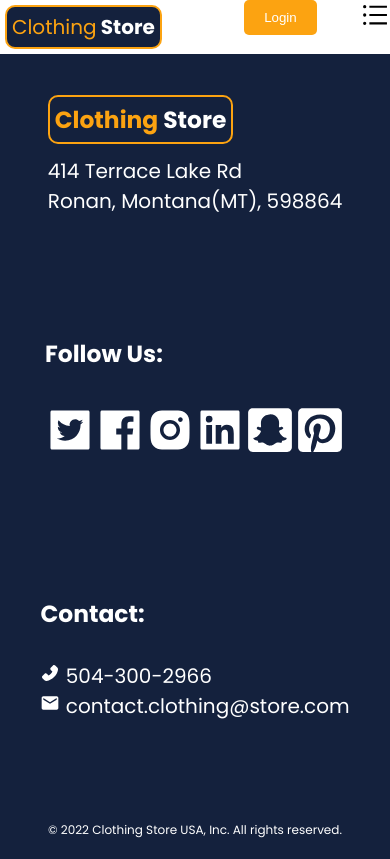
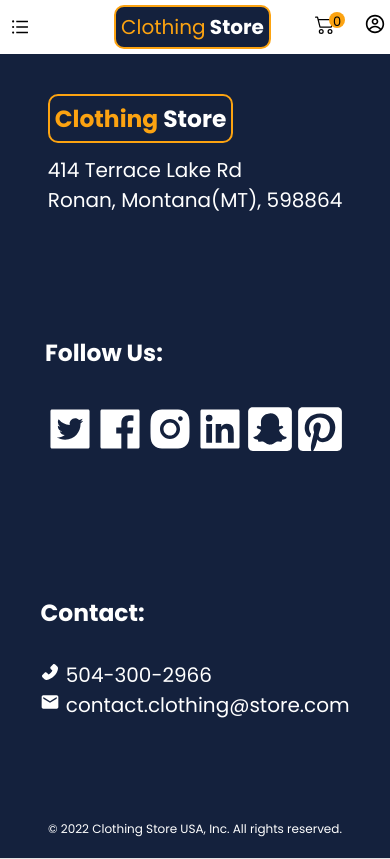
Before and after one commit to HubertSajdak/react-store, a React (Create React App) app: page / in a window 390 px wide. Built offline with nearby package versions, Linux system fonts and the light colour scheme; no server answers.

Commit message:
new navbar

```diff
--- a/package.json
+++ b/package.json
@@ -13,6 +13,7 @@
     "react-redux": "^7.2.6",
     "react-router-dom": "^5.3.0",
     "react-scripts": "5.0.0",
+    "react-toastify": "^8.2.0",
     "web-vitals": "^2.1.4"
   },
   "scripts": {
--- a/src/App.js
+++ b/src/App.js
@@ -2,6 +2,8 @@ import { useEffect } from 'react'
 import { useDispatch, useSelector } from 'react-redux'
 import { getClothes } from './store/fetchapi-slice'
 import { Route, Switch } from 'react-router-dom'
+import { ToastContainer } from 'react-toastify'
+import 'react-toastify/dist/ReactToastify.css'
 import Navbar from './components/Navbar/Navbar'
 import Welcome from './components/Welcome/Welcome'
 import Spinner from './components/UI/Spinner/Spinner'
@@ -19,6 +21,7 @@ function App() {
 	return (
 		<div>
 			<Navbar />
+			<ToastContainer style={{ fontSize: '1.5rem' }} limit={3} autoClose={1500} />
 			<main>
 				<Switch>
 					<Route path='/welcome'>{loading ? <Spinner /> : <Welcome clothesData={clothes} errorMsg={error} />}</Route>
--- a/src/components/Navbar/Navbar.css
+++ b/src/components/Navbar/Navbar.css
@@ -1,6 +1,8 @@
 .navbar {
+	position: sticky;
+	top: 0;
+	z-index: 100;
 	background-color: var(--color-white);
-	border-bottom: 1px solid var(--color-blue);
 }
 .navbar__wrapper {
 	display: flex;
@@ -8,12 +10,13 @@
 	align-items: center;
 	max-width: 1200px;
 	margin: 0 auto;
+	font-size: 2rem;
 }
 .navbar__brand-name {
-	font-size: 2rem;
-	margin: 0.5rem;
+	margin: 0.5rem auto;
 	font-weight: bold;
 	align-items: flex-start;
+	order: 2;
 	padding: 0.5rem;
 	color: var(--color-white);
 	background-color: var(--color-blue);
@@ -24,151 +27,40 @@
 	color: var(--color-gold);
 	font-weight: normal;
 }
-
-.navbar__links ul {
-	margin: 0;
-	padding: 0;
+.navbar__menu {
 	display: flex;
-	list-style: none;
+	align-items: center;
+	order: 1;
+	margin: 0 6rem 0 1rem;
 }
-.navbar__links li a {
-	padding: 1rem;
-	display: block;
-	font-size: 1.8rem;
-	transition: 0.2s;
+.navbar__customer-panel {
+	display: flex;
+	align-items: center;
+	order: 3;
+	margin-right: 0.5rem;
 }
-.link-active {
-	color: var(--color-gold);
-	background-color: var(--color-grey);
+.navbar__customer-panel_cart {
+	position: relative;
+	margin: 0 2rem;
 }
-
-.navbar__links li a:hover {
-	color: var(--color-gold);
-	background-color: var(--color-grey);
-}
-.navbar__user-options {
-	display: flex;
-	justify-content: space-between;
-	align-items: center;
-	width: 15%;
-}
-
-.navbar__cart-container {
-	position: relative;
-	padding: 0.5rem;
-	border-radius: 15px;
-}
-.navbar__cart-container:hover {
-	background: var(--color-grey);
-}
-.navbar__cart-counter {
+.navbar__customer-panel--cart-counter {
 	position: absolute;
+	font-size: 1.3rem;
+	top: 0;
 	right: 0;
-	width: 17px;
-	height: 17px;
-	transform: translateX(50%);
-	border: 1px solid goldenrod;
+	width: 16px;
+	height: 16px;
+	text-align: center;
 	border-radius: 50%;
 	background-color: var(--color-gold);
 }
-.navbar__cart-counter p {
-	position: relative;
-	top: 1%;
-	left: 27%;
-	font-size: 1.2rem;
-	font-weight: bold;
+.navbar__menu--open,
+.navbar__customer-panel--cart,
+.navbar__customer-panel--profile {
+	margin: 0.5rem;
+	font-size: 2.5rem;
 }
-
-.navbar__cart-icon,
-.navbar__avatar-icon {
-	font-size: 2.5rem;
-	cursor: pointer;
-	transition: 0.3s;
+.navbar__customer-panel--cart-icon {
+	margin-right: 1rem;
+	align-items: center;
 }
-
-.navbar__avatar-icon {
-	margin-right: 1rem;
-}
-.navbar__cart-icon:hover,
-.navbar__avatar-icon:hover {
-	color: var(--color-gold);
-}
-.navbar__login-button {
-	color: var(--color-white);
-	background-color: var(--color-gold);
-	border: none;
-	border-radius: 5px;
-	padding: 1rem 2rem;
-	margin-right: 1rem;
-	transition: 0.3s ease;
-	cursor: pointer;
-}
-.navbar__login-button:hover {
-	color: var(--color-blue);
-	background-color: var(--color-white);
-	border: 1px solid var(--color-gold);
-}
-/* smallscreen  */
-.navbar__smallscreen {
-	display: none;
-}
-.navbar__smallscreen-cart-icon,
-.navbar__smallscreen-avatar-icon {
-	display: none;
-}
-
-.overlay-open,
-.overlay-close {
-	right: 1rem;
-	top: 1rem;
-	font-size: 3rem;
-	z-index: 5;
-}
-
-@media (max-width: 576px) {
-	.navbar {
-		flex-direction: column;
-	}
-	.navbar__wrapper {
-		align-items: flex-start;
-	}
-	.navbar__links {
-		text-align: center;
-		/* align-items: flex-end; */
-	}
-
-	.navbar__smallscreen {
-		display: block;
-		height: 100%;
-	}
-
-	.navbar__links ul {
-		flex-direction: column;
-		justify-content: center;
-		align-items: center;
-	}
-	.navbar__links ul li {
-		margin: 1rem;
-	}
-
-	.navbar__smallscreen-cart-icon,
-	.navbar__smallscreen-avatar-icon {
-		display: block;
-		margin: 0;
-		font-size: 2.5rem;
-		cursor: pointer;
-		transition: 0.3s;
-	}
-	.navbar__smallscreen-cart-icon:hover,
-	.navbar__smallscreen-avatar-icon:hover {
-		color: var(--color-gold);
-	}
-	.navbar__cart-icon,
-	.navbar__avatar-icon {
-		display: none;
-	}
-
-	.hidden {
-		display: none;
-	}
-}
--- a/src/components/Navbar/Navbar.js
+++ b/src/components/Navbar/Navbar.js
@@ -12,56 +12,20 @@ const Navbar = () => {
 	return (
 		<nav className='navbar'>
 			<div className='navbar__wrapper'>
-				<div className='navbar__brand-name'>
+				<Link to='/welcome' className='navbar__brand-name'>
 					<span>Clothing</span> Store
+				</Link>
+				<div className='navbar__menu'>
+					<AiOutlineBars className='navbar__menu--open-icon' />
 				</div>
-				<div className={isMenuOpen ? 'navbar__links ' : 'navbar__links hidden'}>
-					<ul>
-						{/* <li>
-							<CgProfile className='navbar__smallscreen-avatar-icon' />
-						</li>
-						<li>
-							<BsCart2 className='navbar__smallscreen-cart-icon' />
-						</li> */}
-						<li>
-							<NavLink activeClassName={'link-active'} to='/welcome'>
-								Home
-							</NavLink>
-						</li>
-						<li>
-							<NavLink activeClassName={'link-active'} to='/store'>
-								Store
-							</NavLink>
-						</li>
-						<li>
-							<NavLink activeClassName={'link-active'} to='/about'>
-								About
-							</NavLink>
-						</li>
-					</ul>
-				</div>
-				<div className='navbar__user-options'>
-					<Link to='/cart' className='navbar__cart-container'>
-						{counter > 0 ? (
-							<div className='navbar__cart-counter'>
-								<p>{counter}</p>
-							</div>
-						) : null}
-						<BsCart2 className='navbar__cart-icon' />
-					</Link>
-
-					<CgProfile className='navbar__avatar-icon' />
-
-					<button className='navbar__login-button'>Login</button>
-				</div>
-				{/* MOBILE NAVBAR  */}
-
-				<div className='navbar__smallscreen'>
-					{isMenuOpen ? (
-						<AiOutlineClose className='overlay-close' onClick={() => setIsMenuOpen(false)} />
-					) : (
-						<AiOutlineBars className='overlay-open' onClick={() => setIsMenuOpen(true)} />
-					)}
+				<div className='navbar__customer-panel'>
+					<div className='navbar__customer-panel_cart'>
+						<div className='navbar__customer-panel--cart-counter'>{counter}</div>
+						<BsCart2 className='navbar__customer-panel--cart-icon' />
+					</div>
+					<div className='navbar__customer-panel_profile'>
+						<CgProfile className='navbar__customer-panel--profile-icon' />
+					</div>
 				</div>
 			</div>
 		</nav>
--- a/src/components/Shop/Shop.css
+++ b/src/components/Shop/Shop.css
@@ -0,0 +1,10 @@
+.shop {
+	display: flex;
+	flex-direction: row;
+	justify-content: space-between;
+}
+@media (max-width: 576px) {
+	.shop {
+		flex-direction: column;
+	}
+}
--- a/src/components/Shop/ShopNavigation/ShopNavigation.css
+++ b/src/components/Shop/ShopNavigation/ShopNavigation.css
@@ -1,7 +1,26 @@
 .shop-navigation {
+	border-right: 1px solid var(--color-grey);
+}
+.shop-navigation__wrapper {
+	position: sticky;
+	top: 0;
+	display: flex;
+	flex-direction: column;
+	justify-content: flex-start;
+	max-width: 1200px;
+	min-height: 5rem;
+	margin: 0 auto;
+	padding: 1rem;
+}
+.shop-navigation__wrapper hr {
+	margin: 1rem;
+	width: 85%;
 }
 
 .shop-navigation__sort {
+	display: flex;
+	flex-direction: column;
+	align-items: flex-start;
 }
 .shop-navigation__sort label {
 	font-weight: bold;
@@ -10,23 +29,16 @@
 }
 .shop-navigation__sort select {
 	border-radius: 5px;
+	font-size: 1.5rem;
 	width: 15rem;
 	background-color: var(--color-white);
 }
-.shop-navigation__wrapper {
+.shop-navigation__category {
 	display: flex;
 	flex-direction: row;
-	justify-content: space-around;
-	align-items: center;
-	max-width: 1200px;
-	min-height: 5rem;
-	margin: 0 auto;
-	padding: 1rem;
-}
-.shop-navigation__category {
-	display: flex;
-	justify-content: space-around;
+	justify-content: flex-start;
 	flex-wrap: wrap;
+	font-size: 3rem;
 
 	align-items: center;
 }
@@ -37,6 +49,69 @@
 }
 .shop-navigation__category input,
 .shop-navigation__category label {
-	font-size: 1.2rem;
-	margin: 0.2rem;
+	font-size: 1.5rem;
+	margin: 1rem 0.2rem;
 }
+.shop-navigation__category label {
+}
+.shop-navigation__category--box {
+	display: flex;
+	flex-direction: column;
+	list-style: none;
+}
+
+.shop-navigation__view {
+	display: flex;
+	align-items: center;
+	font-size: 3rem;
+	padding: 0.2rem 1rem;
+}
+.shop-navigation__view--box {
+	margin-left: 2rem;
+}
+
+.shop-navigation__view--box,
+.shop-navigation__view--list {
+	cursor: pointer;
+}
+.shop-navigation__smallscreen-menu {
+	display: none;
+}
+@media (max-width: 576px) {
+	.shop-navigation {
+		display: flex;
+		flex-direction: column;
+		position: sticky;
+		width: 100%;
+		top: 0;
+		z-index: 5;
+	}
+	.shop-navigation__wrapper {
+		position: static;
+		display: flex;
+		flex-direction: column;
+		justify-content: center;
+		align-items: center;
+	}
+	.shop-navigation__sort {
+		align-items: center;
+	}
+	.shop-navigation__category {
+		flex-direction: column;
+	}
+	.shop-navigation__smallscreen-menu {
+		display: block;
+		color: var(--color-gold);
+		background-color: var(--color-blue);
+		border-top: 1px solid var(--color-blue);
+		border-bottom-right-radius: 80%;
+		border-bottom-left-radius: 80%;
+		width: 100%;
+		top: 0;
+		font-size: 3rem;
+		text-align: center;
+	}
+	.menu__hidden {
+		display: none;
+	}
+}
--- a/src/store/cart-slice.js
+++ b/src/store/cart-slice.js
@@ -1,5 +1,5 @@
 import { createSlice } from '@reduxjs/toolkit'
-
+import { toast } from 'react-toastify'
 const cartSlice = createSlice({
 	name: 'cart',
 	initialState: {
@@ -17,6 +17,10 @@ const cartSlice = createSlice({
 			const newItem = action.payload
 			const existingItem = state.items.find(item => item.id === newItem.id)
 			state.totalQuantity++
+			toast.success('Item Added To Cart', {
+				position: 'bottom-left',
+				theme: 'colored',
+			})
 			if (!existingItem) {
 				state.items.push({
 					id: newItem.id,
@@ -37,6 +41,10 @@ const cartSlice = createSlice({
 			const id = action.payload
 			const existingItem = state.items.find(item => item.id === id)
 			state.totalQuantity--
+			toast.info('Item Removed From Cart', {
+				position: 'bottom-left',
+				theme: 'colored',
+			})
 			if (existingItem.quantity === 1) {
 				state.items = state.items.filter(item => item.id !== id)
 			} else {
```
Also changed, not shown: src/components/Shop/ShopNavigation/ShopNavigation.js (+33 -4 lines), 1 other file (tests, documents, lock files or other folders).
